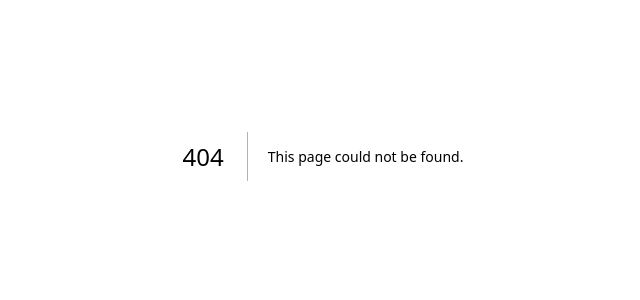
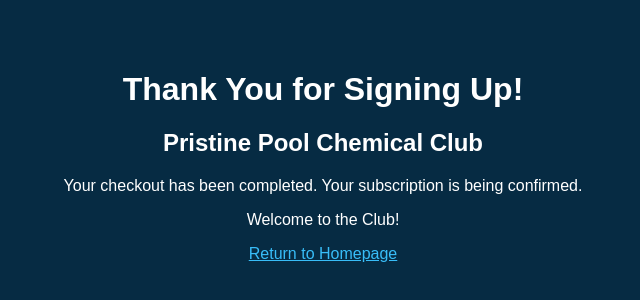
Before and after one commit to Pristinepoolchemicalclub/Pristinepoolchemicalclub, a Next.js app: page /success in a window 1280 px wide. Before the commit this address had no page. Shown: the part 244-544 px from the top of the page, without its empty margins (317-957 px from the left). Built offline with nearby package versions, Linux system fonts and the light colour scheme.

Commit message:
Rename page.tsx. to page.tsx

```diff
--- /dev/null
+++ b/app/success/page.tsx
@@ -0,0 +1,28 @@
+
+export default function SuccessPage() {
+  return (
+    <main style={{
+      minHeight: "100vh",
+      background: "#062b43",
+      color: "white",
+      display: "flex",
+      alignItems: "center",
+      justifyContent: "center",
+      textAlign: "center",
+      padding: "24px"
+    }}>
+      <div>
+        <h1>Thank You for Signing Up!</h1>
+        <h2>Pristine Pool Chemical Club</h2>
+        <p>
+          Your checkout has been completed.
+          Your subscription is being confirmed.
+        </p>
+        <p>Welcome to the Club!</p>
+        <a href="/" style={{ color: "#38bdf8" }}>
+          Return to Homepage
+        </a>
+      </div>
+    </main>
+  );
+}
```
